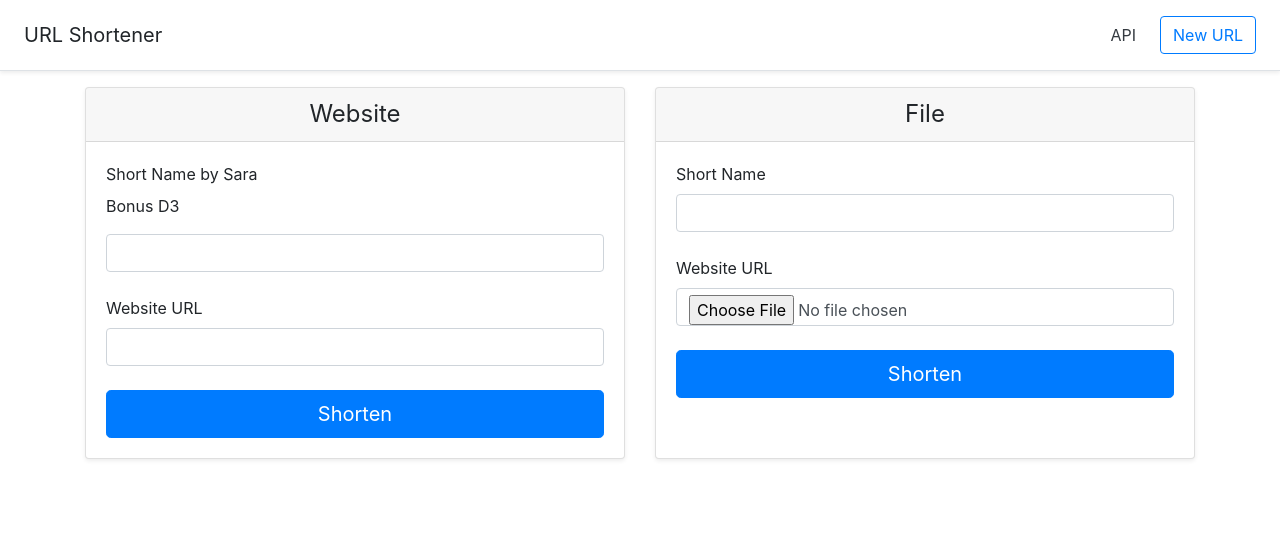
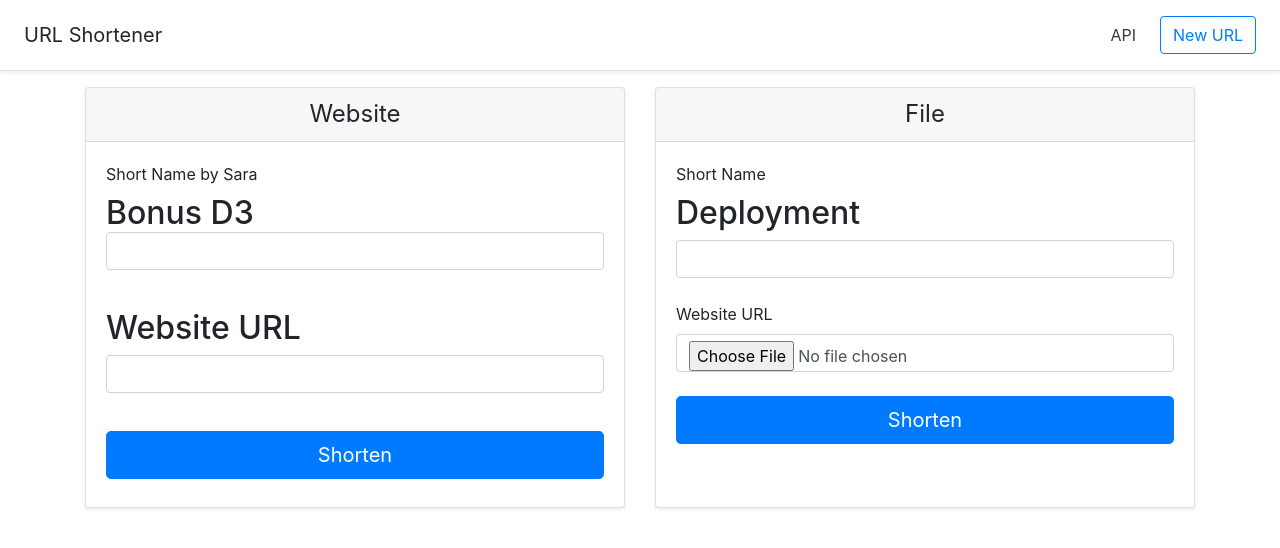
Before and after one commit to SaraGurungLABS01/Deployment_3, a Flask app: page / in a window 1280 px wide. Shown: the top 548 px of the page. Run offline with Flask 2, Linux system fonts and the light colour scheme; some libraries are stand-ins or nearby versions.

Commit message:
Update home.html

```diff
--- a/templates/home.html
+++ b/templates/home.html
@@ -14,7 +14,7 @@
       <div class="card-body">
         <form action="your-url" method="post">
           <label for="code">Short Name by Sara</label>
-          <p>Bonus D3</p>
+          <h2>Bonus D3<h2p>
           <input type="text" class="form-control" name="code" id="code" value="" required>
           <br>
           <label for="url">Website URL</label>
@@ -31,6 +31,7 @@
       <div class="card-body">
         <form action="your-url" method="post" enctype="multipart/form-data">
           <label for="code">Short Name</label>
+          <h2>Deployment</h2>
           <input type="text" class="form-control" name="code" id="code" value="" required>
           <br>
           <label for="long_url">Website URL</label>
```
